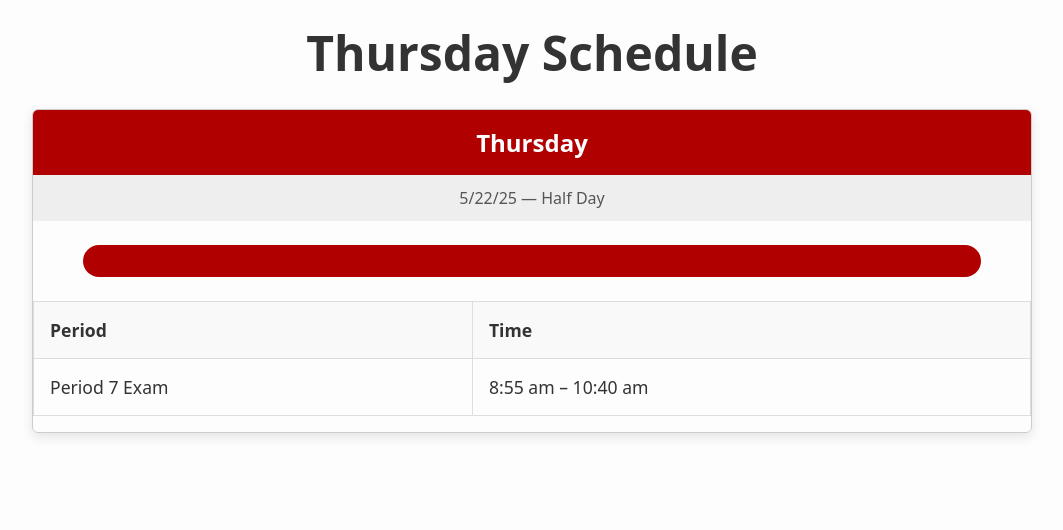
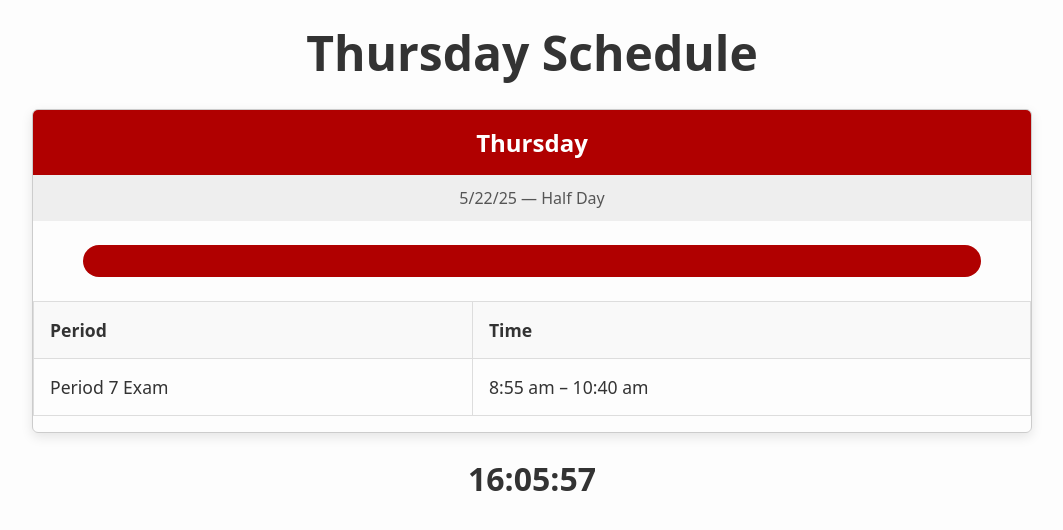
Before and after one commit to msciuca/tuesday_exam_sched, a plain HTML site: page index.html in a window 1280 px wide. Shown: the whole page, without its empty margins (108-1171 px from the left). Drawn offline with Linux system fonts and the light colour scheme.

Commit message:
Update index.html

```diff
--- a/index.html
+++ b/index.html
@@ -29,6 +29,7 @@
       border-radius: 6px;
       overflow: hidden;
       box-shadow: 0 4px 12px rgba(0,0,0,0.1);
+      margin-bottom: 16px;
     }
     .schedule-header {
       background: #b00000;
@@ -76,6 +77,14 @@
       background: #f9f9f9;
       color: #333;
     }
+    /* Clock styling */
+    #clock {
+      font-size: 2rem;
+      margin-top: 8px;
+      color: #333;
+      font-weight: bold;
+      text-align: center;
+    }
   </style>
 </head>
 <body>
@@ -104,6 +113,9 @@
     </table>
   </section>
 
+  <!-- Live clock -->
+  <div id="clock"></div>
+
   <script>
     function updateProgress() {
       const now = new Date();
@@ -121,10 +133,22 @@
       document.getElementById('progressBar').style.width = percent + '%';
     }
 
-    // initial update
+    function updateClock() {
+      const now = new Date();
+      const hours = now.getHours().toString().padStart(2, '0');
+      const minutes = now.getMinutes().toString().padStart(2, '0');
+      const seconds = now.getSeconds().toString().padStart(2, '0');
+      document.getElementById('clock').textContent = `${hours}:${minutes}:${seconds}`;
+    }
+
+    // initial calls
     updateProgress();
+    updateClock();
     // update every second
-    setInterval(updateProgress, 1000);
+    setInterval(() => {
+      updateProgress();
+      updateClock();
+    }, 1000);
   </script>
 </body>
 </html>
```
